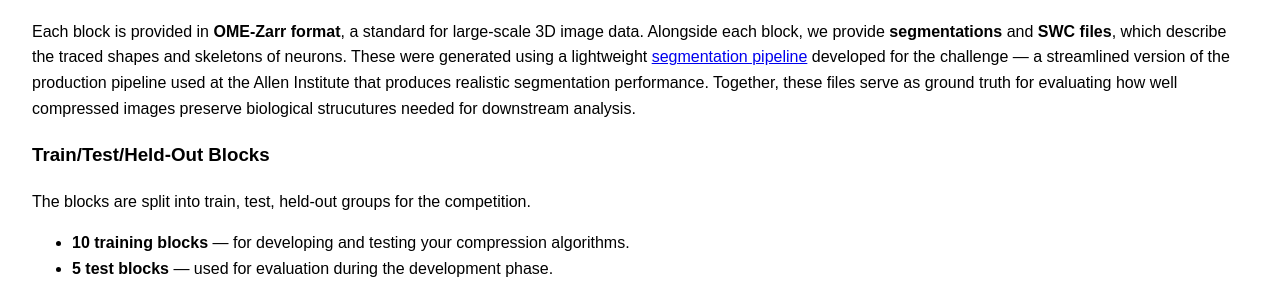
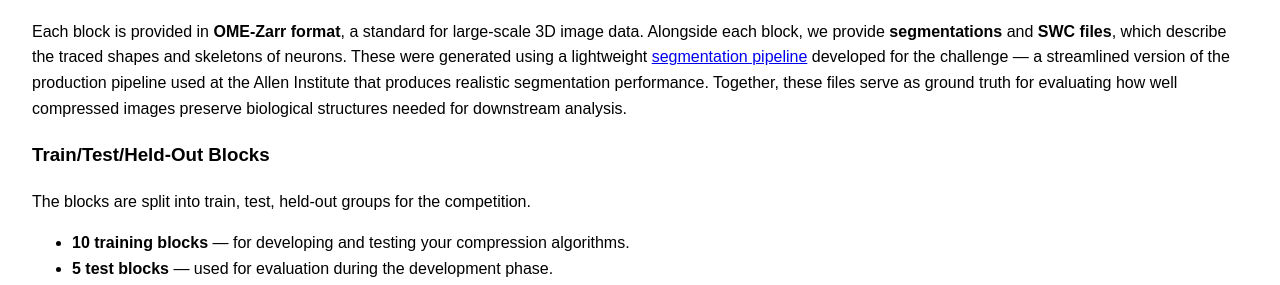
Before and after one commit to 3d-image-compression-challenge/3d-image-compression-challenge.github.io, a Jekyll site: the page built from _pages/dataset.md, in a window 1280 px wide. Shown: the part 435-720 px from the top of the page. Built offline with Jekyll 4.4.1, drawn with Linux system fonts in a browser that asks for light colours.

Commit message:
Minor text edits

```diff
--- a/_pages/dataset.md
+++ b/_pages/dataset.md
@@ -11,7 +11,7 @@ The dataset comes from whole mouse brains imaged with the [ExaSPIM](https://alle
 
 Because whole-brain images are large (~20 TB each), we've broken the data into smaller **3D blocks**, for the challenge. Each block is a cutout from one of these whole-brain images and contains labeled neurons along with their surrounding tissue.
 
-Each block is provided in **OME-Zarr format**, a standard for large-scale 3D image data. Alongside each block, we provide **segmentations** and **SWC files**, which describe the traced shapes and skeletons of neurons. These were generated using a lightweight [segmentation pipeline](https://github.com/AllenNeuralDynamics/segmentation-skeleton-metrics) developed for the challenge — a streamlined version of the production pipeline used at the Allen Institute that produces realistic segmentation performance. Together, these files serve as ground truth for evaluating how well compressed images preserve biological strucutures needed for downstream analysis.
+Each block is provided in **OME-Zarr format**, a standard for large-scale 3D image data. Alongside each block, we provide **segmentations** and **SWC files**, which describe the traced shapes and skeletons of neurons. These were generated using a lightweight [segmentation pipeline](https://github.com/AllenNeuralDynamics/aind-exaspim-neuron-segmentation/tree/main) developed for the challenge — a streamlined version of the production pipeline used at the Allen Institute that produces realistic segmentation performance. Together, these files serve as ground truth for evaluating how well compressed images preserve biological structures needed for downstream analysis.
 
 ### Train/Test/Held-Out Blocks
 
```
Also changed, not shown: _pages/overview.md (+2 -4 lines), _pages/submission.md (+1 -1 lines).
